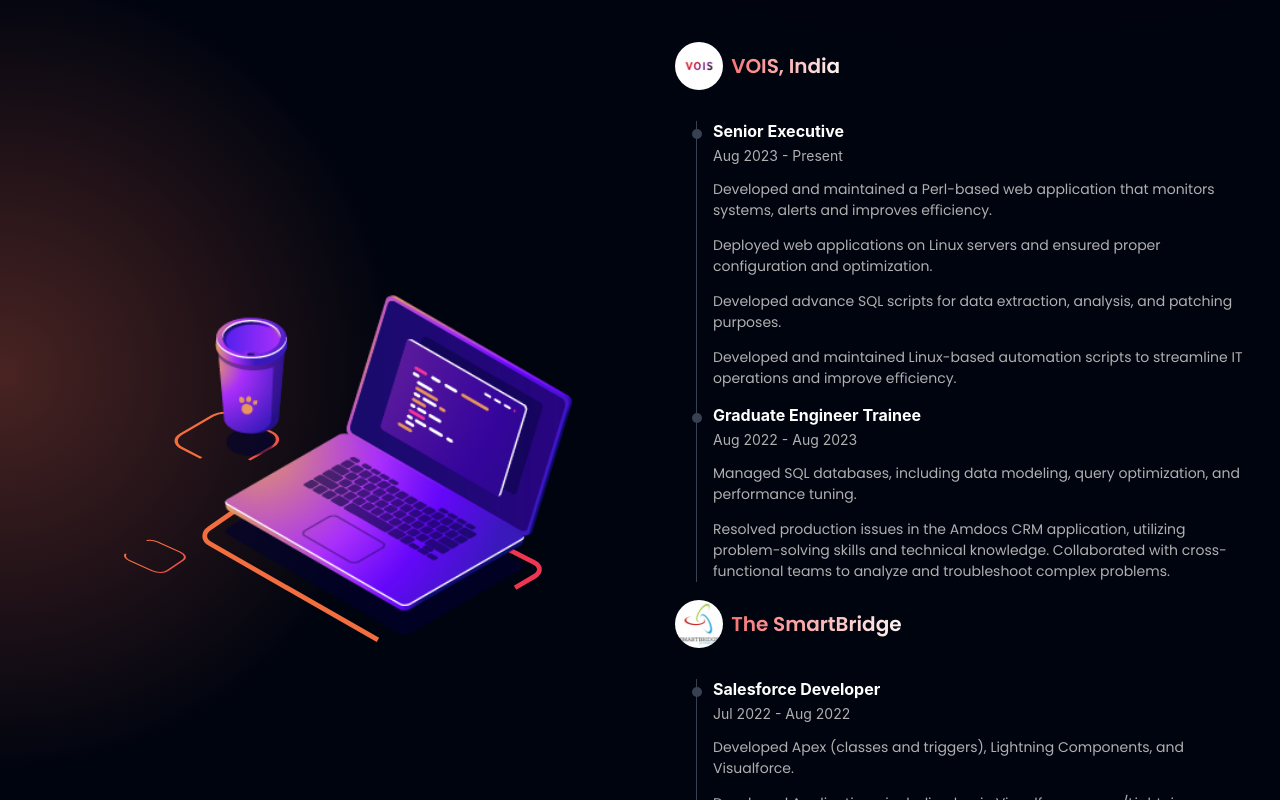
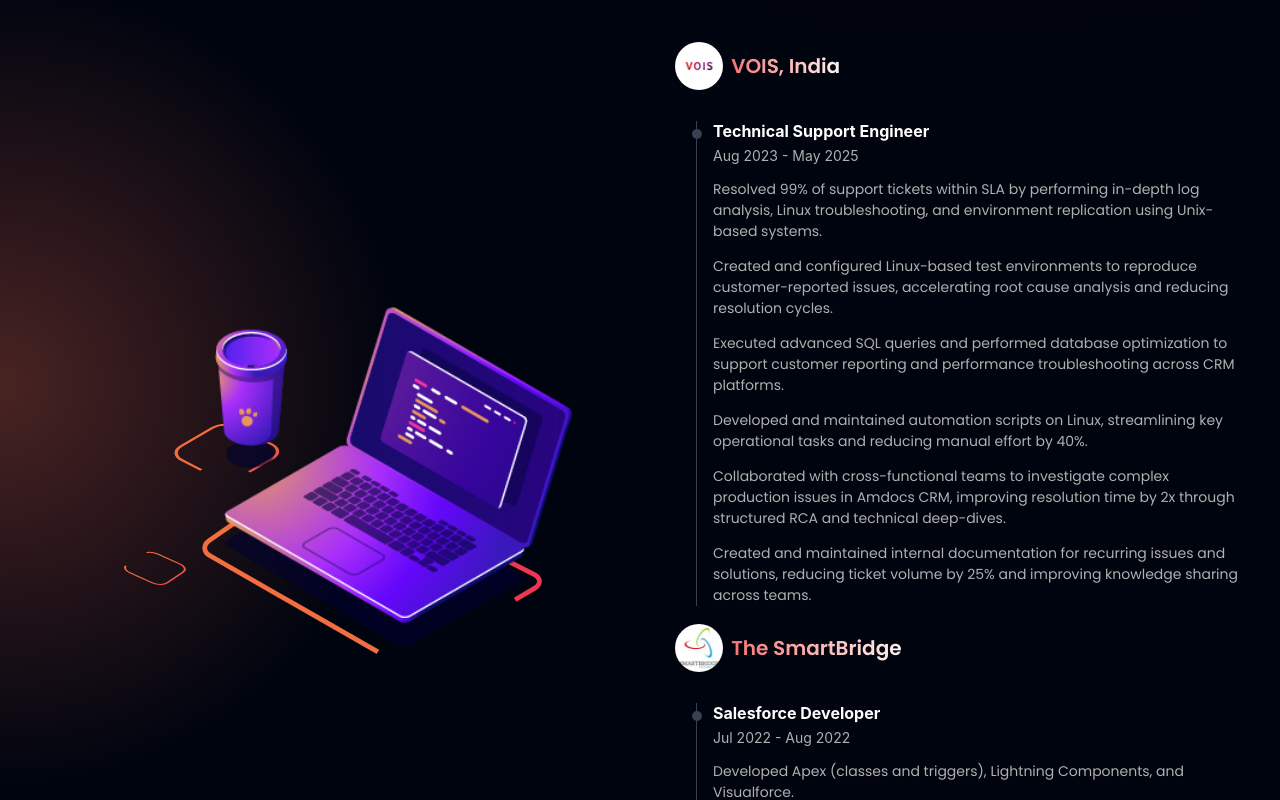
Before and after one commit to SASHWAT12/Portfolio, a React (Create React App) app: page / in a window 1280 px wide. Shown: the part 960-1760 px from the top of the page. Built offline with nearby package versions, Linux system fonts and the light colour scheme.

Commit message:
Edited as per support role

```diff
--- a/src/Assets/index.js
+++ b/src/Assets/index.js
@@ -106,7 +106,7 @@ export const educationList = [
       ],
     },
     {
-      category: "Web Development",
+      category: "Other Skills",
       skills: [
         { id: "skill7", icon: HtmlIcon, name: "HTML5" },
         { id: "skill8", icon: CssIcon, name: "CSS3" },
@@ -134,6 +134,7 @@ export const educationList = [
   ];
 
 
+
   export const experiences = [
     {
       organisation: "VOIS, India",
@@ -141,41 +142,49 @@ export const educationList = [
       link: "https://www.vodafone.com/careers/professional-career-areas/shared-services",
       positions: [
         {
-          title: "Senior Executive",
-          duration: "Aug 2023 - Present",
+          title: "Technical Support Engineer",
+          duration: "Aug 2023 - May 2025",
           content: [
             {
-              text: "Developed and maintained a Perl-based web application that monitors systems, alerts and improves eﬃciency.",
+              text: "Resolved 99% of support tickets within SLA by performing in-depth log analysis, Linux troubleshooting, and environment replication using Unix-based systems.",
               link: "",
             },
             {
-              text: "Deployed web applications on Linux servers and ensured proper configuration and optimization.",
+              text: "Created and configured Linux-based test environments to reproduce customer-reported issues, accelerating root cause analysis and reducing resolution cycles.",
               link: "",
             },
             {
-              text: "Developed advance SQL scripts for data extraction, analysis, and patching purposes.",
+              text: "Executed advanced SQL queries and performed database optimization to support customer reporting and performance troubleshooting across CRM platforms.",
               link: "",
             },
             {
-              text: "Developed and maintained Linux-based automation scripts to streamline IT operations and improve eﬃciency.",
+              text: "Developed and maintained automation scripts on Linux, streamlining key operational tasks and reducing manual effort by 40%.",
+              link: "",
+            },
+            {
+              text: "Collaborated with cross-functional teams to investigate complex production issues in Amdocs CRM, improving resolution time by 2x through structured RCA and technical deep-dives.",
+              link: "",
+            },
+            {
+              text: "Created and maintained internal documentation for recurring issues and solutions, reducing ticket volume by 25% and improving knowledge sharing across teams.",
               link: "",
             },
           ],
         },
-        {
-          title: "Graduate Engineer Trainee",
-          duration: "Aug 2022 - Aug 2023",
-          content: [
-            {
-              text: "Managed SQL databases, including data modeling, query optimization, and performance tuning.",
-              link: "",
-            },
-            {
-              text: "Resolved production issues in the Amdocs CRM application, utilizing problem-solving skills and technical knowledge. Collaborated with cross-functional teams to analyze and troubleshoot complex problems.",
-              link: ""
-            }
-          ],
-        },
+        // {
+        //   title: "Graduate Engineer Trainee",
+        //   duration: "Aug 2022 - Aug 2023",
+        //   content: [
+        //     {
+        //       text: "Managed SQL databases, including data modeling, query optimization, and performance tuning.",
+        //       link: "",
+        //     },
+        //     {
+        //       text: "Resolved production issues in the Amdocs CRM application, utilizing problem-solving skills and technical knowledge. Collaborated with cross-functional teams to analyze and troubleshoot complex problems.",
+        //       link: ""
+        //     }
+        //   ],
+        // },
       ],
     },
     {
```
